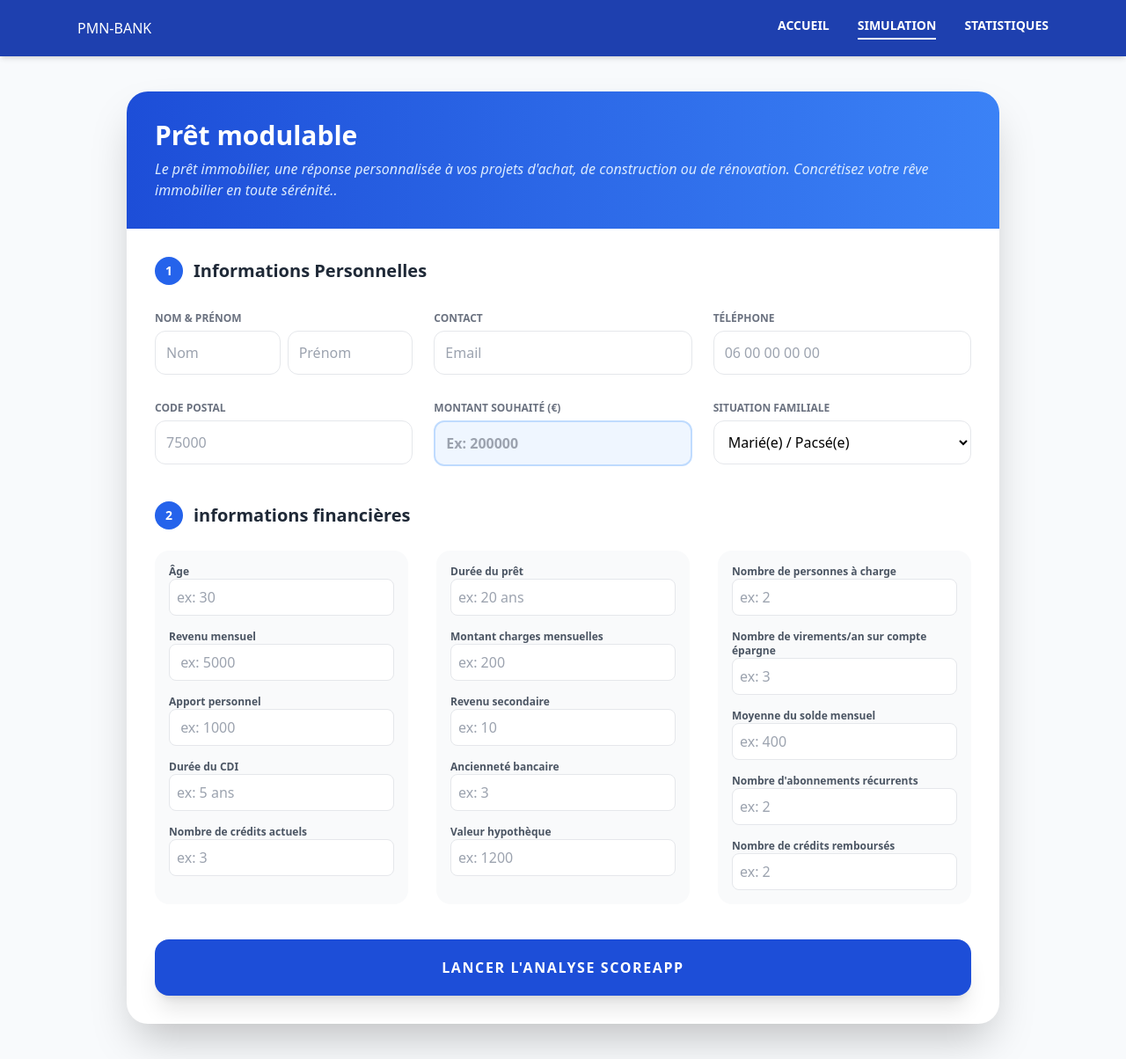
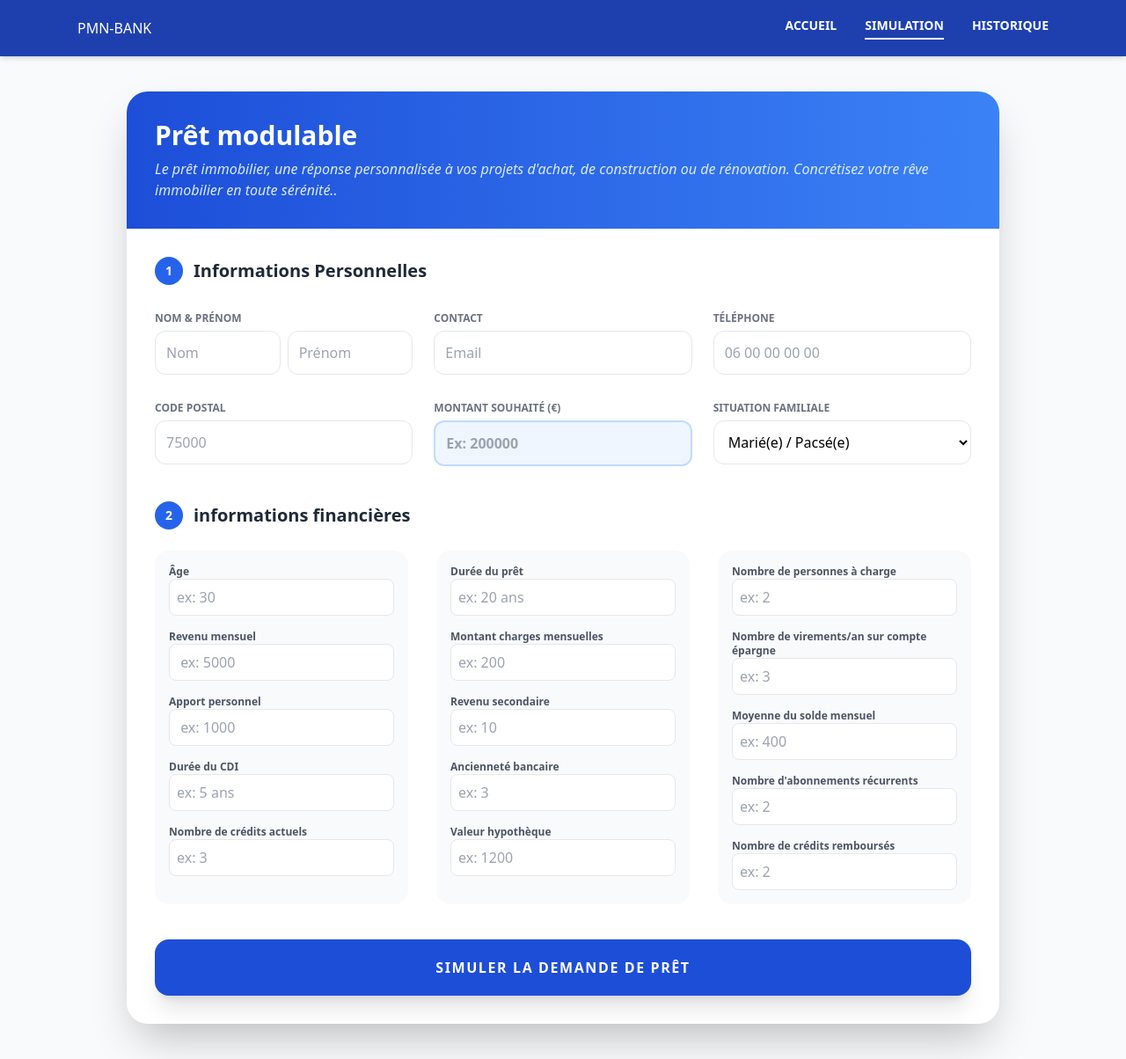
Before and after one commit to nguetcheu/Santander_project, a Flask app: page /result in a window 1280 px wide. Shown: the whole page at 88% size. Run offline with Flask 3, Linux system fonts and the light colour scheme; parts of the project's set-up code (start-up, migrations or seed data) failed here and were passed over; some libraries are stand-ins or nearby versions.

Commit message:
fix html

```diff
--- a/api/templates/index.html
+++ b/api/templates/index.html
@@ -17,7 +17,7 @@
             <div class="hidden md:flex space-x-8 text-sm uppercase font-semibold">
                 <a href="/" class="border-b-2 border-white pb-1" >Accueil</a>
                 <a href="/result" class="hover:text-blue-200 transition" >Simulation</a>
-                <a href="/historique" class="hover:text-blue-200 transition">Statistiques</a>
+                <a href="/historique" class="hover:text-blue-200 transition">historique</a>
             </div>
         </div>
     </nav>
--- a/api/templates/result.html
+++ b/api/templates/result.html
@@ -18,7 +18,7 @@
           <a href="/" class="hover:text-blue-200 transition">Accueil</a>
           <a href="/result" class="border-b-2 border-white pb-1">Simulation</a>
           <a href="/historique" class="hover:text-blue-200 transition"
-            >Statistiques</a
+            >Historique</a
           >
         </div>
       </div>
@@ -349,7 +349,7 @@
             type="submit"
             class="w-full bg-blue-700 text-white font-black py-5 rounded-2xl shadow-xl hover:bg-blue-800 transform hover:-translate-y-1 transition duration-200 uppercase tracking-widest"
           >
-            Lancer l'Analyse ScoreApp
+            Simuler la demande de prêt
           </button>
         </form>
 
```
